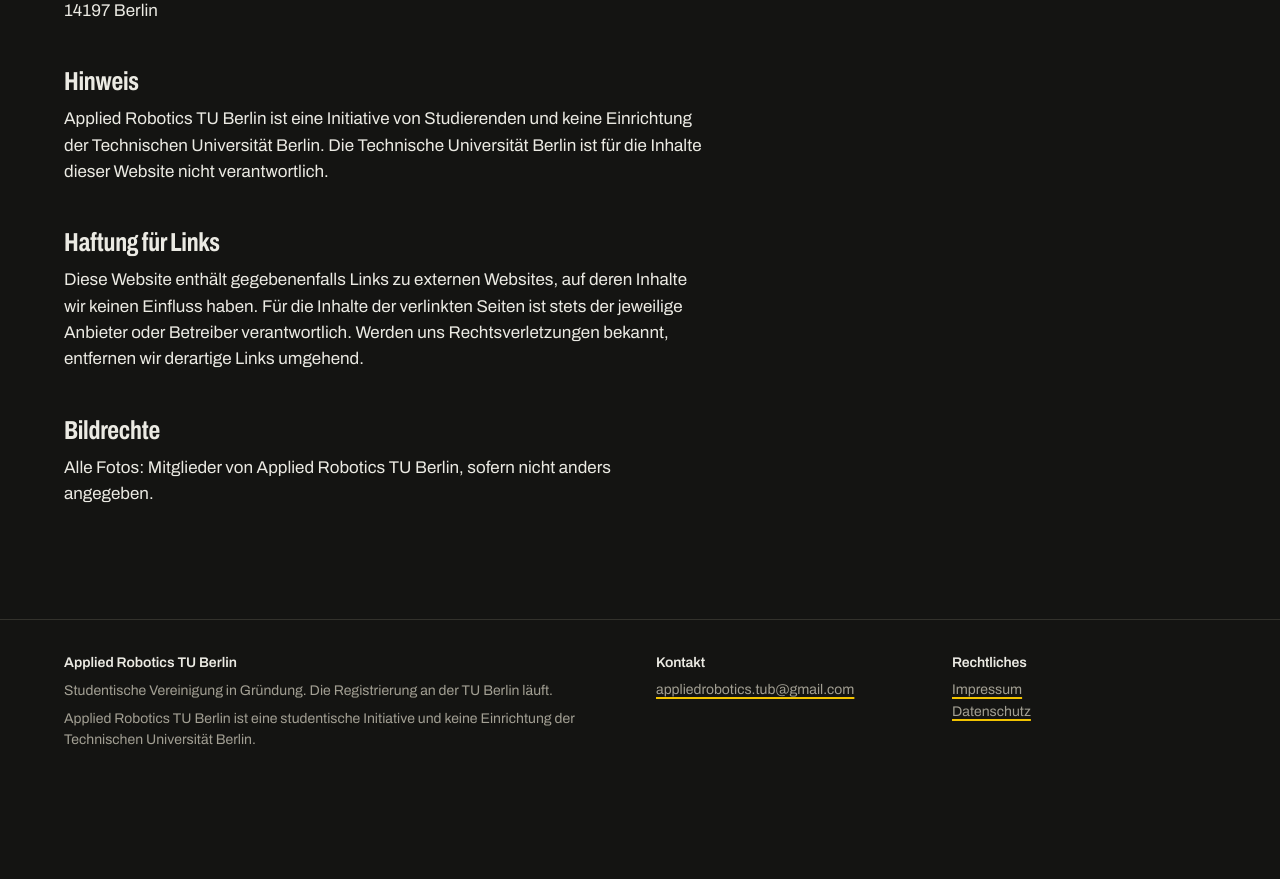
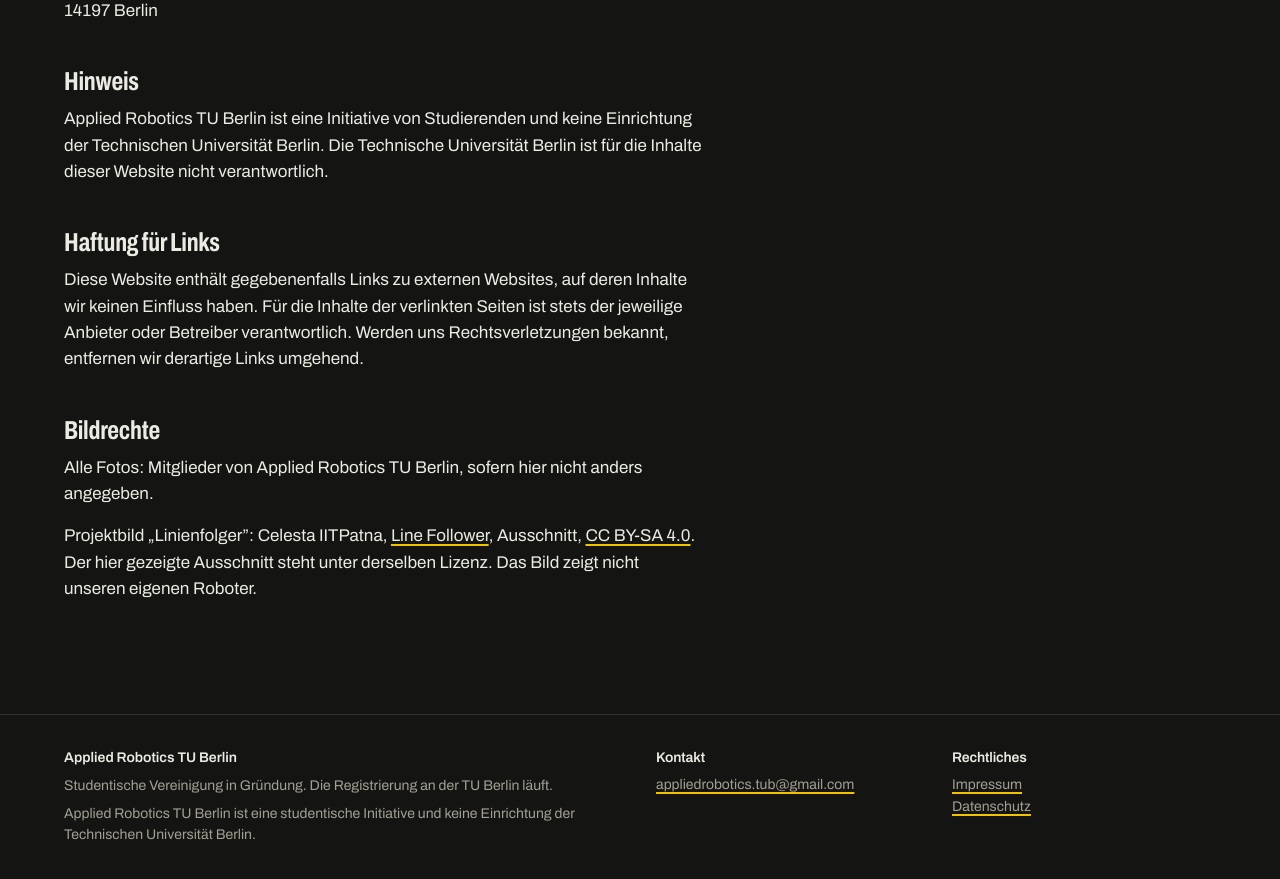
Before and after one commit to applied-robotics-tub/applied-robotics-tub.github.io, a Jekyll site: the page built from impressum.md, in a window 1280 px wide and 900 px high, scrolled down 758 px. Shown: the top 879 px of the window. Built offline with Jekyll 4.4.1, drawn with Linux system fonts in a browser that asks for light colours; our own code applies the rules of GitHub Pages for plain Markdown files; before the commit the page ends 1563 px from its top, so only the background shows below that.

Commit message:
Projektbild für den Linienfolger einsetzen
Foto von Wikimedia Commons unter CC BY-SA 4.0, Nachweis im Impressum
mit dem Hinweis, dass es nicht unser eigener Roboter ist.

Co-Authored-By: Claude Opus 5 <noreply@anthropic.com>

```diff
--- a/impressum.md
+++ b/impressum.md
@@ -48,5 +48,11 @@ umgehend.
 
 ## Bildrechte
 
-Alle Fotos: Mitglieder von Applied Robotics TU Berlin, sofern nicht
+Alle Fotos: Mitglieder von Applied Robotics TU Berlin, sofern hier nicht
 anders angegeben.
+
+Projektbild „Linienfolger": Celesta IITPatna,
+[Line Follower](https://commons.wikimedia.org/wiki/File:Line_Follower.jpg),
+Ausschnitt, [CC BY-SA 4.0](https://creativecommons.org/licenses/by-sa/4.0).
+Der hier gezeigte Ausschnitt steht unter derselben Lizenz. Das Bild zeigt
+nicht unseren eigenen Roboter.
```
Also changed, not shown: _projekte/linienfolger.md (+3 -3 lines), assets/bilder/projekte/linienfolger.jpg (added).
